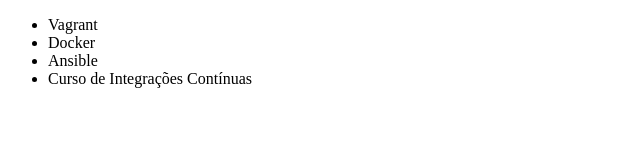
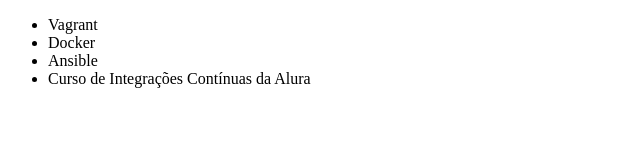
Before and after one commit to DedeBB/AluraGit, a plain HTML site: page index.html in a window 1280 px wide. Shown: the full height of the page, 0-640 px from the left. Drawn offline with Linux system fonts and the light colour scheme.

Commit message:
Renomeando curso de Integração Contínuas

```diff
--- a/index.html
+++ b/index.html
@@ -9,7 +9,7 @@
         <li>Vagrant</li>
         <li>Docker</li>
         <li>Ansible</li>
-        <li>Curso de Integrações Contínuas</li>
+        <li>Curso de Integrações Contínuas da Alura</li>
     </ul>
 </body>
 </html>
```
